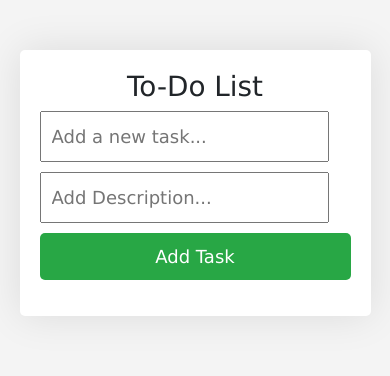
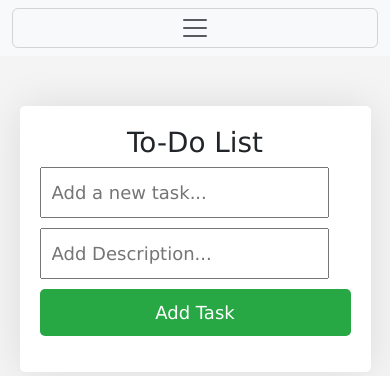
Before and after one commit to iamratinder/ToDo-flask-application, a Flask app: page / in a window 390 px wide. Shown: the top 376 px of the page. Run offline with Flask 3, Linux system fonts and the light colour scheme.

Commit message:
navbar update

```diff
--- a/static/style.css
+++ b/static/style.css
@@ -85,8 +85,3 @@ li button {
         width: 100%;
     }
 }
-@media (max-width: 1090px) {
-    .navbar {
-        display: none; /* Hides the navbar */
-    }
-}
```
